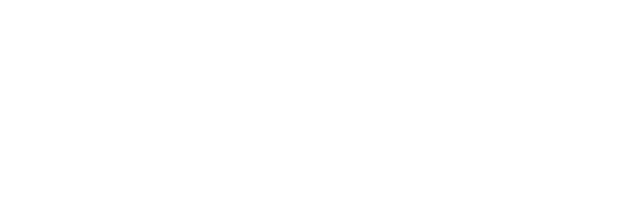
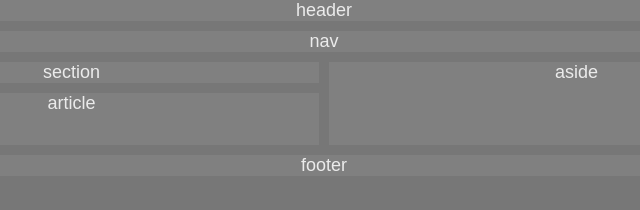
Before and after one commit to Tbattle1911/HW-Wireframe, a plain HTML site: page index.html in a window 1280 px wide. Shown: the whole page, without its empty margins (186-826 px from the left). Drawn offline with Linux system fonts and the light colour scheme.

Commit message:
Add files via upload
Final HW1

```diff
--- a/index.html
+++ b/index.html
@@ -5,29 +5,29 @@
     <meta charset="UTF-8">
     <meta name="viewport" content="width=, initial-scale=1.0">
     <meta http-equiv="X-UA-Compatible" content="ie=edge">
-    <title>Document</title>
+    <link rel="stylesheet" href="style.css">
+
+
+    <title> </title>
+
 </head>
 <body>
-    <header>
-    </header>
 
-    <nav>
-    </nav>
+        <div class="grid">
+            <div class="header">header</div>
+            <div class="nav">nav</div>
+            <div class="section">section</div>
+            <div class="article">article</div>
+            <div class="aside">aside</div>
+            <div class="footer">footer</div>
+        </div>
 
-    <section>
-        <article>
-            <p>
 
-            </p>
 
-        </article>
-    </section>
+ <header>
 
-    <aside>
-    </aside>
+</header>
 
-    <footer>
-    </footer>
 
 </body>
 
--- a/style.css
+++ b/style.css
@@ -1,3 +1,54 @@
+* {
+    margin: 0;
+    padding: 0;
+}
+
+body { background-color: #777;
+       color: white;
+       font-family: Arial, Helvetica, sans-serif;
+       width: 960px;
+       font-size: 18px;
+}
+
+
+.grid {
+    display: grid;
+    grid-template-columns: 1fr 495px 495px 1fr;
+    grid-template-rows: 1fr 1fr 1fr 1fr 1fr 1fr;
+    grid-template-areas:
+    ". header header ."
+    ". nav nav ."
+    ". section aside ."
+    ". article aside ."
+    ". article aside ."
+    ". footer footer .";
+    grid-gap: 10px;
+    text-align: center;
+    color: #ebebeb;
+
+}
+
+.header {grid-area: header;}
+
+.nav {grid-area: nav;}
+
+.section {grid-area: section;}
+
+.article {grid-area: article;}
+
+.aside {grid-area: aside;}
+
+.footer {grid-area: footer;}
+
+
+
+.grid div:nth-child(even) {background-color:gray;}
+
+.grid div:nth-child(odd) {background-color:gray;}
+
+
+
+
 body {
     font-family: 'Arial', 'Helvetica', 'sans-serif';
     color: '#777';
@@ -5,6 +56,18 @@ body {
     font-size: '18px';
     background: '#777';
 }
+
+#content{
+    max-width: 495px;
+    margin:0 auto;
+}
+
+#content div{
+    background:gray;
+    padding: 30 px;
+}
+
+#content div:nth-child(even){background: teal;}
 
 header {
 background: '#ebebeb';
```
